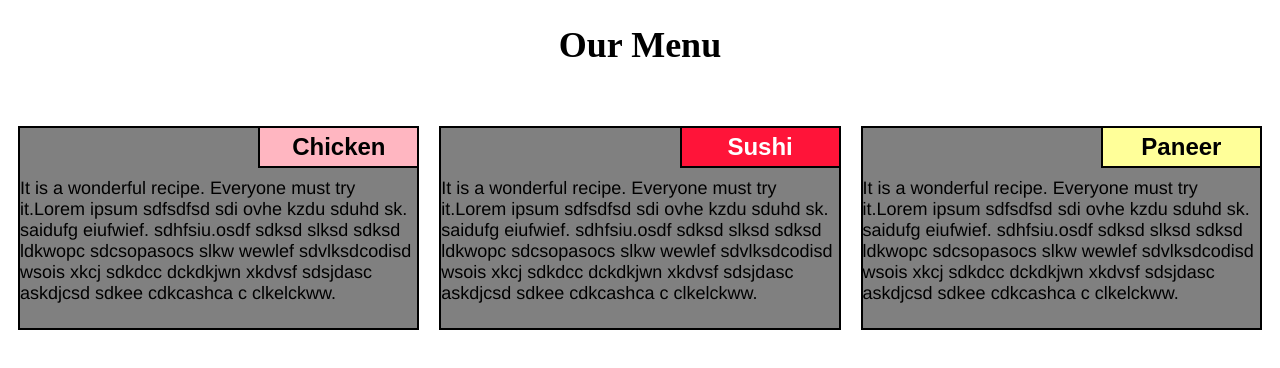
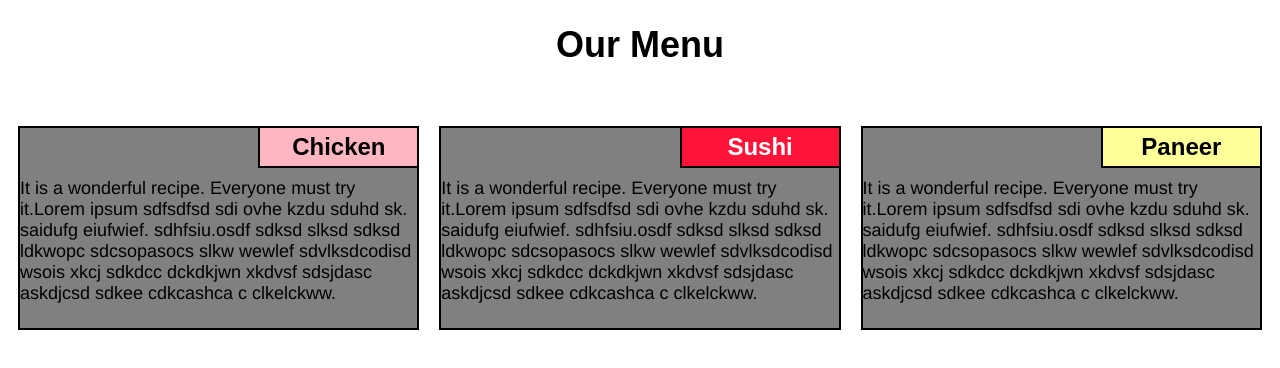
Before and after one commit to uk-dixitism/Coursera-test, a plain HTML site: page module2-solution/index.html in a window 1280 px wide. Drawn offline with Linux system fonts and the light colour scheme.

Commit message:
changes going on

```diff
--- a/module2-solution/CSS/css.css
+++ b/module2-solution/CSS/css.css
@@ -6,7 +6,7 @@
   margin-bottom: 50px;
   text-align: center;
   font-size: 225%;
-  font-family: all;
+  font-family: sans-serif;
 }
 
 section {
```
